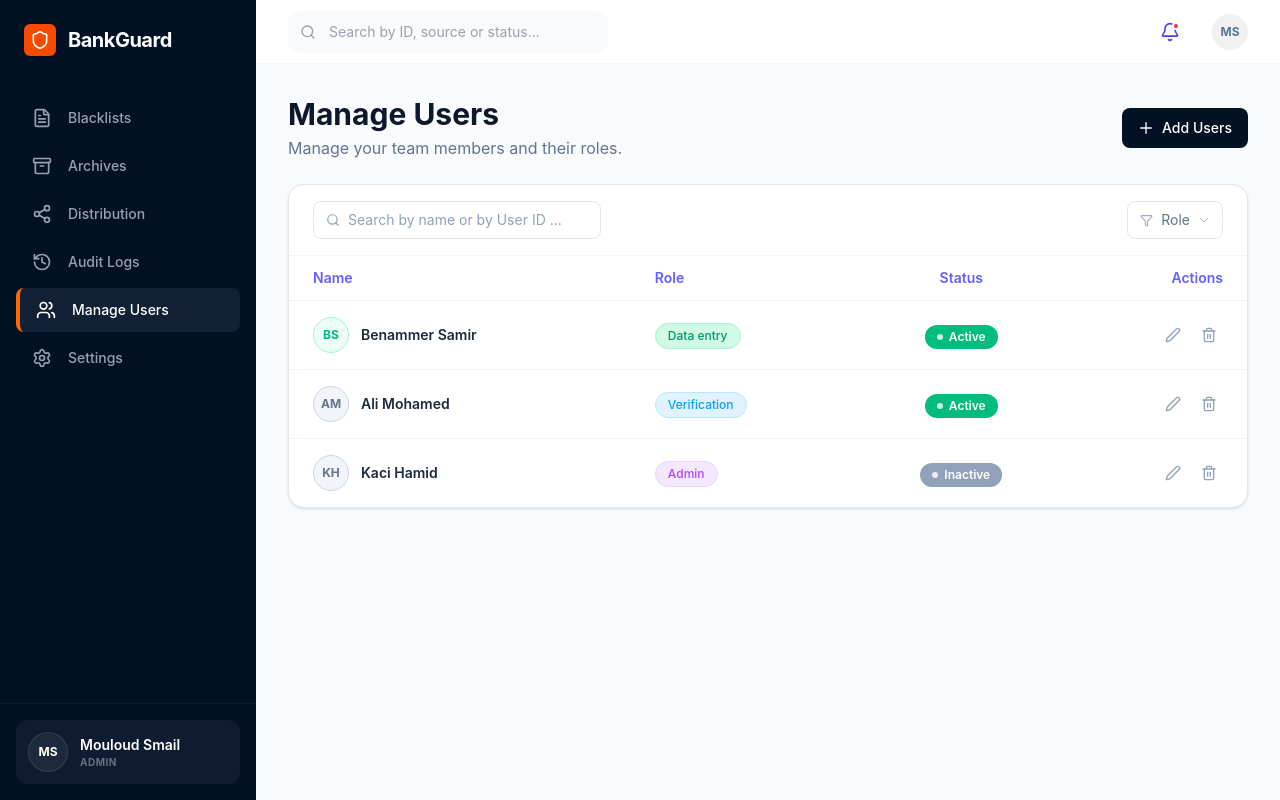
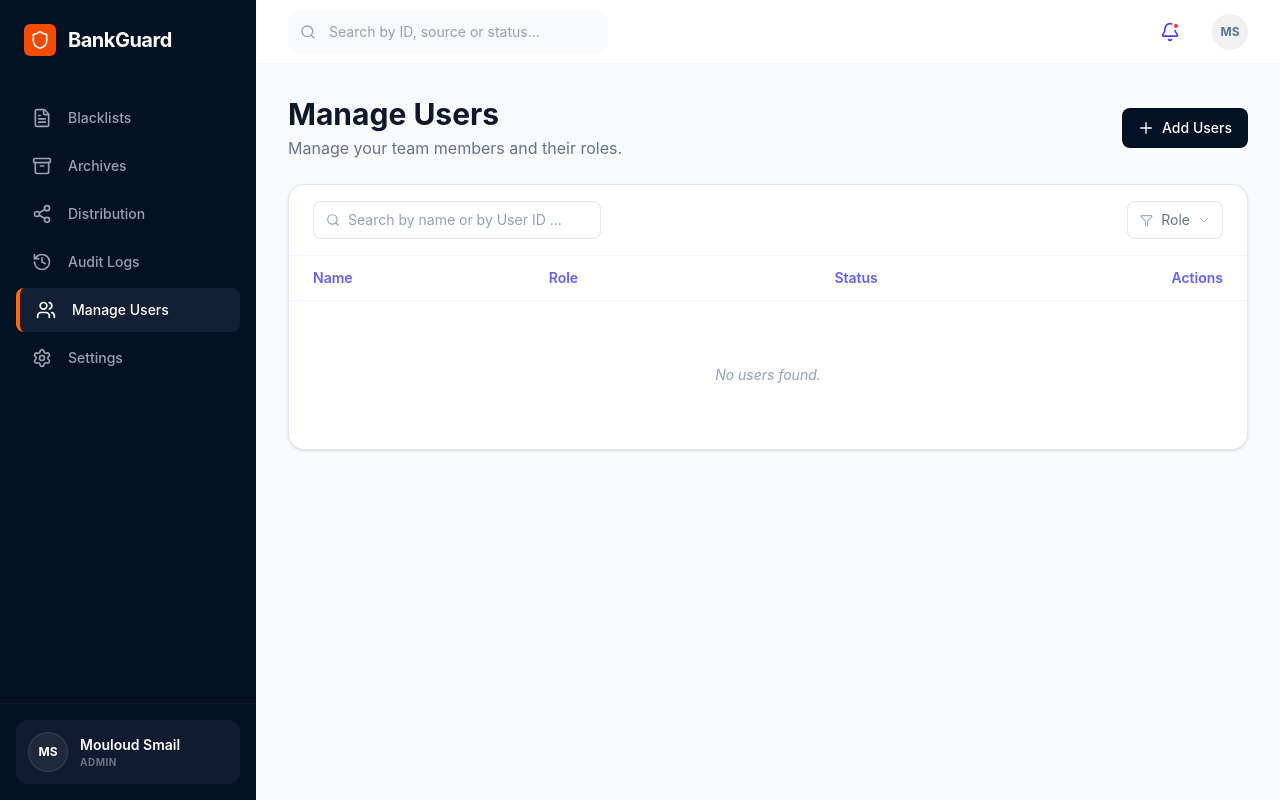
Before and after one commit to its-imene/BankGuard, a React (Vite) app: page /app/users in a window 1280 px wide. Built offline with nearby package versions, Linux system fonts and the light colour scheme; sample sign-in values are in the browser's storage.

Commit message:
A small modification

```diff
--- a/src/pages/users/Users.jsx
+++ b/src/pages/users/Users.jsx
@@ -50,20 +50,13 @@ function Toast({ message, onDone }) {
   );
 }
 
-// ── Initial data ───────────────────────────────────────────────
-const INITIAL_USERS = [
-  { id: 1, name: "Benammer Samir", role: "Data entry",   status: "active",   email: "benammer.samir@company.com",  userId: "benammer.s" },
-  { id: 2, name: "Ali Mohamed",    role: "Verification", status: "active",   email: "ali.mohamed@company.com",     userId: "ali.m"      },
-  { id: 3, name: "Kaci Hamid",     role: "Admin",        status: "inactive", email: "kaci.hamid@company.com",      userId: "kaci.h"     },
-];
-
 // ── Page ───────────────────────────────────────────────────────
 export default function Users() {
-  const [users, setUsers]               = useState(INITIAL_USERS);
-  const [showAddModal, setShowAddModal]  = useState(false);
-  const [editingUser, setEditingUser]    = useState(null);
+  const [users, setUsers]                 = useState([]);
+  const [showAddModal, setShowAddModal]   = useState(false);
+  const [editingUser, setEditingUser]     = useState(null);
   const [pendingDelete, setPendingDelete] = useState(null);
-  const [toast, setToast]                = useState(null);
+  const [toast, setToast]                 = useState(null);
 
   const handleAddUser = (newUser) => {
     setUsers(prev => [...prev, { ...newUser, id: Date.now() }]);
```
